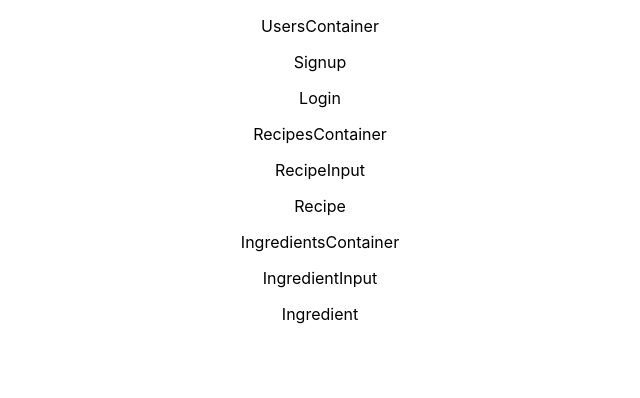
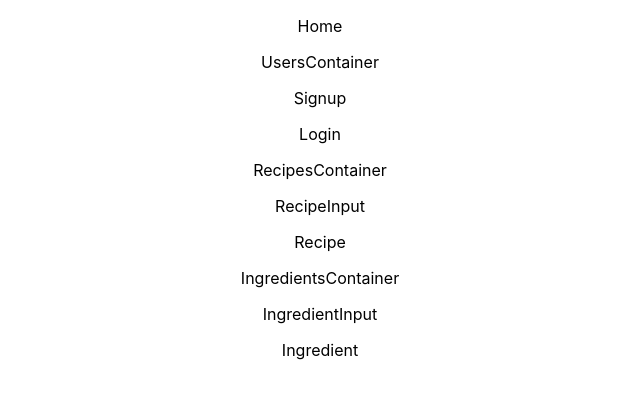
Before and after one commit to Emi691/recipe-box, a React (Create React App) app in the folder recipe-box-app/: page / in a window 1280 px wide. Shown: the top 398 px of the page, without its empty margins (320-960 px from the left). Built offline with nearby package versions, Linux system fonts and the light colour scheme.

Commit message:
imports Home component to App component

```diff
--- a/recipe-box-app/src/App.js
+++ b/recipe-box-app/src/App.js
@@ -1,5 +1,6 @@
 import logo from './logo.svg';
 import './App.css';
+import Home from './components/Home'
 import UsersContainer from './containers/UsersContainer';
 import RecipesContainer from './containers/RecipesContainer';
 import IngredientsContainer from './containers/IngredientsContainer';
@@ -7,6 +8,7 @@ import IngredientsContainer from './containers/IngredientsContainer';
 function App() {
   return (
     <div className="App">
+      <Home />
       <UsersContainer />
       <RecipesContainer />
       <IngredientsContainer />
```
